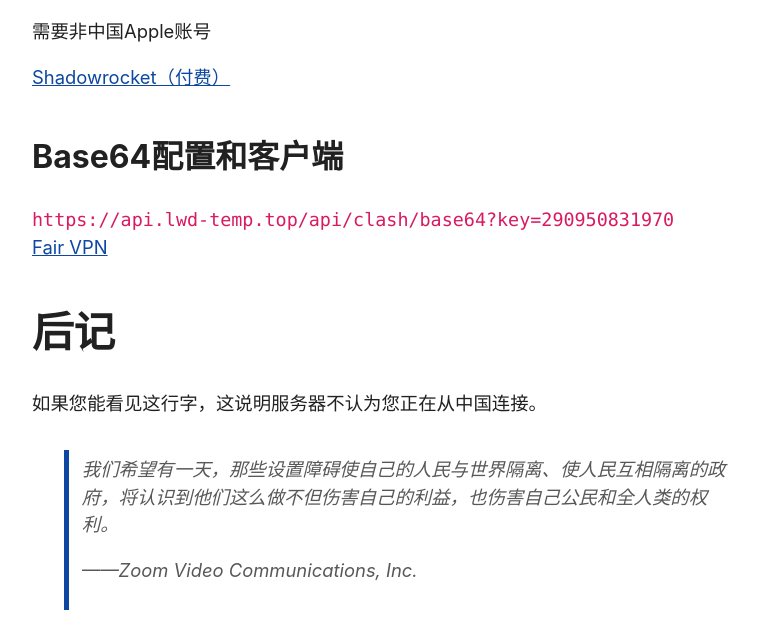
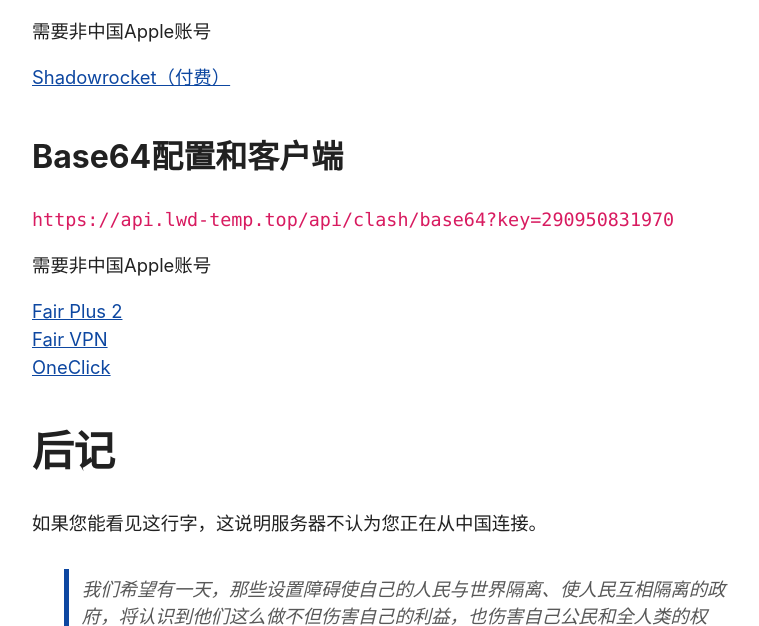
Before and after one commit to SunsetMkt/site-api, a Flask app: page /api/clash in a window 1280 px wide. Shown: the part 1376-2002 px from the top of the page, without its empty margins (248-1007 px from the left). Run offline with Flask 2, Linux system fonts and the light colour scheme; data that the repository does not hold is empty.

Commit message:
更多参考

```diff
--- a/templates/clash.html
+++ b/templates/clash.html
@@ -36,7 +36,10 @@
     <a href="https://apps.apple.com/us/app/shadowrocket/id932747118">Shadowrocket（付费）</a>
     <h3>Base64配置和客户端</h3>
     <code>{{base64_url}}</code>
+    <p>需要非中国Apple账号</p>
+    <a href="https://testflight.apple.com/join/sdBZzV82">Fair Plus 2</a>
     <a href="https://apps.apple.com/us/app/fair-vpn/id1533873488">Fair VPN</a>
+    <a href="https://apps.apple.com/us/app/oneclick-safe-easy-fast/id1545555197">OneClick</a>
     <!-- https://github.com/Alvin9999/new-pac/wiki/%E8%8B%B9%E6%9E%9C%E6%89%8B%E6%9C%BA%E7%BF%BB%E5%A2%99%E8%BD%AF%E4%BB%B6 -->
     <div class="{{china}}">
         <h2>后记</h2>
```
